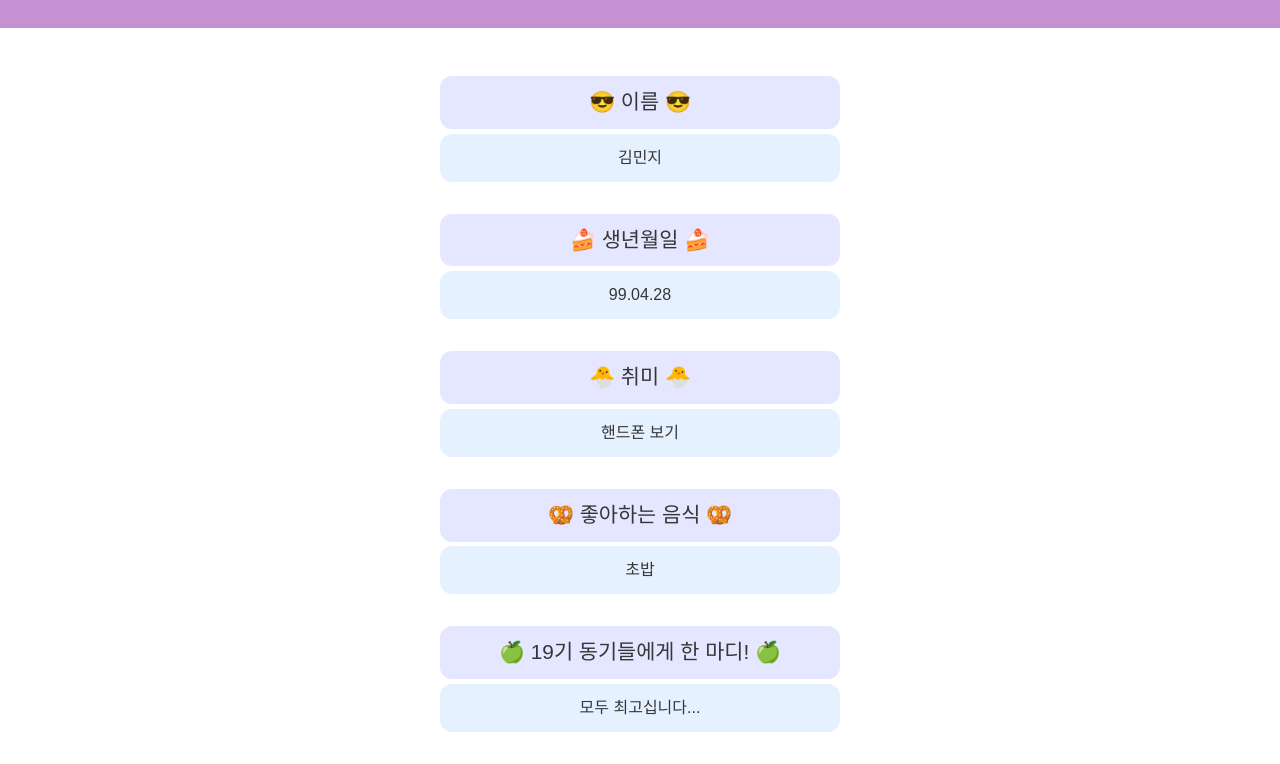
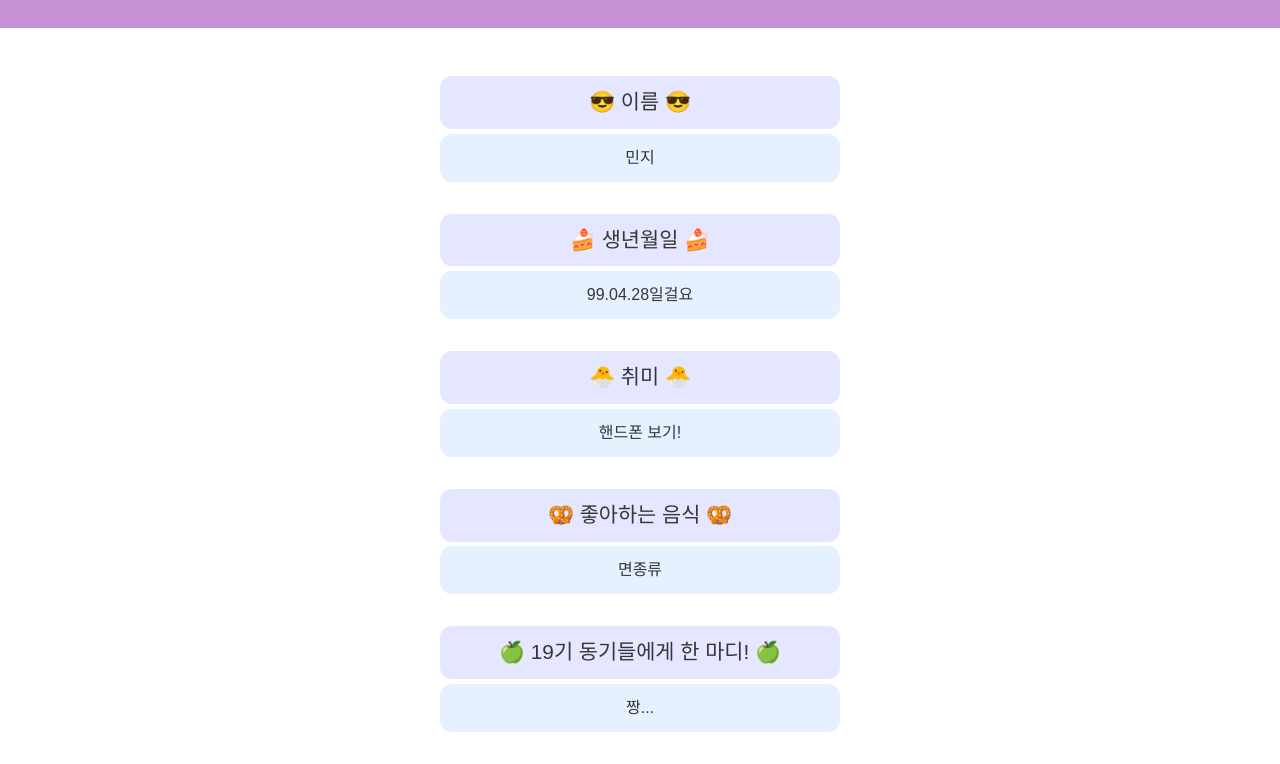
Before and after one commit to slsl22/Piro19_PRtest, a plain HTML site: page index.html in a window 1280 px wide. Shown: the part 84-848 px from the top of the page. Drawn offline with Linux system fonts and the light colour scheme; a web font is replaced by a local one.

Commit message:
1조 김민지

```diff
--- a/index.html
+++ b/index.html
@@ -20,23 +20,23 @@
       <ul>
         <li>
           <p class="title_text">😎 이름 😎</p>
-          <p class="my_text">김민지</p>
+          <p class="my_text">민지</p>
         </li>
         <li>
           <p class="title_text">🍰 생년월일 🍰</p>
-          <p class="my_text">99.04.28</p>
+          <p class="my_text">99.04.28일걸요</p>
         </li>
         <li>
           <p class="title_text">🐣 취미 🐣</p>
-          <p class="my_text">핸드폰 보기</p>
+          <p class="my_text">핸드폰 보기!</p>
         </li>
         <li>
           <p class="title_text">🥨 좋아하는 음식 🥨</p>
-          <p class="my_text">초밥</p>
+          <p class="my_text">면종류</p>
         </li>
         <li>
           <p class="title_text">🍏 19기 동기들에게 한 마디! 🍏</p>
-          <p class="my_text">모두 최고십니다...</p>
+          <p class="my_text">짱...</p>
         </li>
       </ul>
     </section>
```
